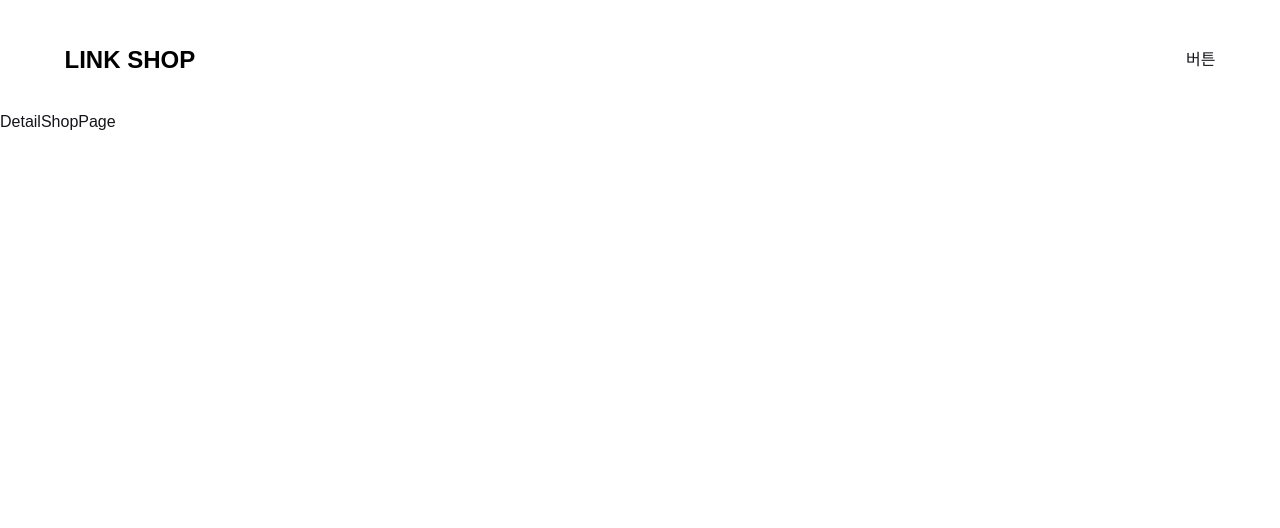
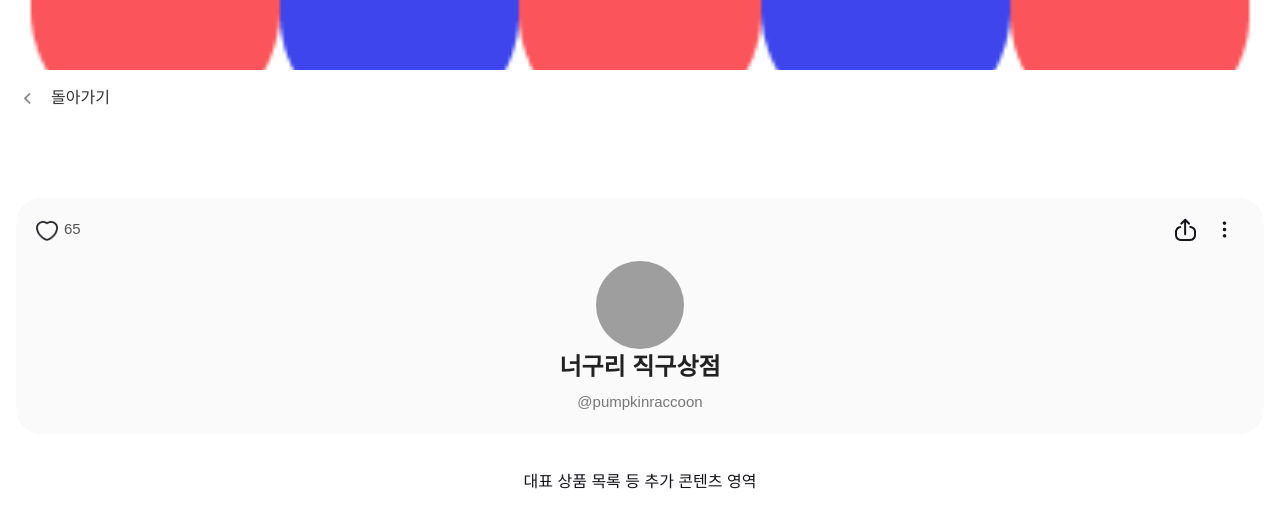
Before and after one commit to Lim-JaeEun/FE16_Basic_Project_Linkshop, a React (Vite) app: page /link/1 in a window 1280 px wide. Shown: the top 528 px of the page. Built offline with nearby package versions, Linux system fonts and the light colour scheme; grey boxes are pictures that could not be loaded; a web font is replaced by a local one.

Commit message:
DetailShopPage 작업중

```diff
--- a/src/App.jsx
+++ b/src/App.jsx
@@ -22,25 +22,35 @@ const App = () => {
           <Route path='/' element={<Header />}>
             {/* 메인 페이지로 리다이렉트 */}
             <Route index element={<Navigate to={'/list'} replace={true} />} />
+
             {/* 메인 페이지 */}
-            <Route path='/list' element={<MainPage />}></Route>
-            {/* 상세 페이지 */}
-            <Route path='/link/:URLid' element={<DetailShopPage />}></Route>
-          </Route>
+            <Route path='/list' element={<MainPage />} />
+
             {/* 생성 페이지 */}
             <Route
               path='/linkpost'
               element={
-              <CreateShopPage onSuccess={() => setToastMessage('생성 완료')} />
+                <CreateShopPage
+                  onSuccess={() => setToastMessage('생성 완료')}
+                />
               }
-          ></Route>
+            />
+
             {/* 수정 페이지 */}
             <Route
               path='/link/:URLid/edit'
               element={
-              <UpdateShopPage onSuccess={() => setToastMessage('수정 완료')} />
+                <UpdateShopPage
+                  onSuccess={() => setToastMessage('수정 완료')}
+                />
               }
-          ></Route>
+            />
+          </Route>
+          {/* --- Header 레이아웃 그룹 끝 --- */}
+
+          {/* 상세 페이지 */}
+          <Route path='/link/:URLid' element={<DetailShopPage />} />
+
         </Routes>
       </BrowserRouter>
     </ThemeProvider>
--- a/src/pages/DetailShopPage.jsx
+++ b/src/pages/DetailShopPage.jsx
@@ -1,5 +1,204 @@
+// import React from 'react';
+import styled from 'styled-components';
+// import { useNavigate } from 'react-router-dom';
+import BackgroundImg from '../assets/img/img_detailpage_bg_mobile.png';
+// console.log('ProfileImage imported as URL:', ProfileImage);
+import ProfileImage from '../components/ProfileImage';
+import BackIcon from '../assets/icon/btn_back.png';
+import ShareIcon from '../assets/icon/btn_share.png';
+import MoreIcon from '../assets/icon/btn_kebap.png';
+import HeartIcon from '../assets/icon/btn_empty_heart.png';
+
+// --- Styled Components ---
+
+const PageWrapper = styled.div`
+  min-height: 100vh;
+  background-color: #fff; /* 페이지 배경색 예시 */
+`;
+
+// HeroSection을 유지할 경우 (상단 배경 이미지)
+const HeroSection = styled.div`
+  width: 100%;
+  height: 70px;
+  background-image: url(${BackgroundImg});
+  background-size: cover;
+  background-position: center;
+`;
+
+const HeaderBar = styled.header`
+  display: flex;
+  justify-content: flex-start; /* 왼쪽 정렬 */
+  align-items: center;
+  width: 100%;
+  height: 56px;
+  padding: 0 12px;
+  box-sizing: border-box;
+  position: sticky;
+  top: 0;
+  z-index:10;
+  background-color: #fff;
+`;
+
+const HeaderLeftSection = styled.div` /* HeaderBar 내부의 왼쪽 컨텐츠를 위한 명시적 그룹 */
+  display: flex;
+  align-items: center;
+  gap: 8px;
+`;
+
+const IconButton = styled.button`
+  background: none;
+  border: none;
+  padding: 8px;
+  margin: 0;
+  cursor: pointer;
+  display: flex;
+  align-items: center;
+  justify-content: center;
+  img {
+    display: block;
+  }
+`;
+
+const HeaderText = styled.span`
+  font-size: 16px;
+  color: #333;
+  font-weight: 500;
+`;
+
+const ContentContainer = styled.main`
+   padding-top: 56px; /* 현재 HeaderBar가 sticky 이므로 유지 */
+`;
+
+// --- Shop Info Section Styled Components ---
+const ShopInfoWrapper = styled.div`
+  background-color: #FAFAFB;
+  margin: 16px;
+  padding: 20px;
+  border-radius: 25px;
+  display: flex;
+  flex-direction: column;
+  align-items: center;
+  text-align: center;
+`;
+
+const ShopTopControls = styled.div`
+  width: 100%;
+  display: flex;
+  justify-content: space-between; /* 왼쪽 좋아요, 오른쪽 아이콘 그룹 */
+  align-items: center;
+  margin-bottom: 20px; /* 프로필 이미지와의 간격 늘림 */
+  height: 23px; /* 아이콘 크기 등 고려한 높이 */
+`;
+
+const LikeInfo = styled.div`
+  display: flex;
+  align-items: center;
+  gap: 6px; /* 아이콘과 숫자 사이 간격 */
+  font-size: 15px;
+  color: #555;
+  cursor: pointer;
+`;
+
+const ShopActionIcons = styled.div` /* 카드 내 오른쪽 아이콘 그룹 */
+  display: flex;
+  align-items: center;
+  gap: 0px; /* 아이콘 버튼 자체에 패딩이 있으므로 간격 조절 */
+`;
+
+const ShopName = styled.h1`
+  font-size: 24px; /* 이름 크기 조정 */
+  font-weight: bold;
+  color: #222;
+  margin: 0 0 6px 0; /* 핸들과의 간격 조정 */
+`;
+
+const ShopHandle = styled.p`
+  font-size: 15px; /* 핸들 크기 조정 */
+  color: #777;
+  margin: 0;
+`;
+// --- End of Shop Info Section Styled Components ---
+
+
+// --- DetailShopPage Component ---
 const DetailShopPage = () => {
-  return <div>DetailShopPage</div>;
+  // const navigate = useNavigate();
+
+  const handleGoBack = () => {
+    console.log("뒤로가기 버튼 클릭");
+    // 예: navigate(-1);
+  };
+
+  // 카드 내부 아이콘 핸들러
+  const handleCardShare = () => {
+    console.log("카드 공유 아이콘 클릭");
+  };
+
+  const handleCardMoreOptions = () => {
+    console.log("카드 더보기 아이콘 클릭");
+  };
+
+  const handleLikeClick = () => {
+    console.log("좋아요 클릭");
+  }
+
+  // 가짜 데이터
+  const shopData = {
+    profileImageUrl: 'null',
+    name: '너구리 직구상점',
+    handle: '@pumpkinraccoon',
+    likes: 65,
+  };
+
+  return (
+    <PageWrapper>
+      <HeroSection /> {/* 상단 이미지가 필요하면 주석 해제 */}
+
+      <HeaderBar>
+        {/* HeaderBar에는 이제 뒤로가기 관련 요소만 남습니다. */}
+        <HeaderLeftSection>
+          <IconButton onClick={handleGoBack} aria-label="뒤로가기">
+            <img src={BackIcon} alt="뒤로가기" />
+          </IconButton>
+          <HeaderText>돌아가기</HeaderText>
+        </HeaderLeftSection>
+        {/* 공유, 더보기 아이콘은 HeaderBar에서 제거됨 */}
+      </HeaderBar>
+
+      <ContentContainer>
+        <ShopInfoWrapper>
+          <ShopTopControls>
+            <LikeInfo onClick={handleLikeClick}>
+      <img
+        src={HeartIcon}
+        alt="좋아요"
+        style={{ width: '22px', height: '22px' }} // 아이콘 크기는 원하는 대로 조절
+      />
+      <span>{shopData.likes}</span>
+            </LikeInfo>
+
+            {/* 카드 내부에 공유 및 더보기 아이콘 추가 */}
+            <ShopActionIcons>
+              <IconButton onClick={handleCardShare} aria-label="공유하기">
+                <img src={ShareIcon} alt="공유" />
+              </IconButton>
+              <IconButton onClick={handleCardMoreOptions} aria-label="더보기">
+                <img src={MoreIcon} alt="더보기" />
+              </IconButton>
+            </ShopActionIcons>
+          </ShopTopControls>
+
+          <ProfileImage src={shopData.profileImageUrl} size="88px" />
+          <ShopName>{shopData.name}</ShopName>
+          <ShopHandle>{shopData.handle}</ShopHandle>
+        </ShopInfoWrapper>
+
+        <div style={{ padding: '16px', textAlign: 'center', marginTop: '20px' }}>
+          대표 상품 목록 등 추가 콘텐츠 영역
+        </div>
+      </ContentContainer>
+    </PageWrapper>
+  );
 };
 
 export default DetailShopPage;
```
Lines whose indentation alone changed are shown as unchanged.
